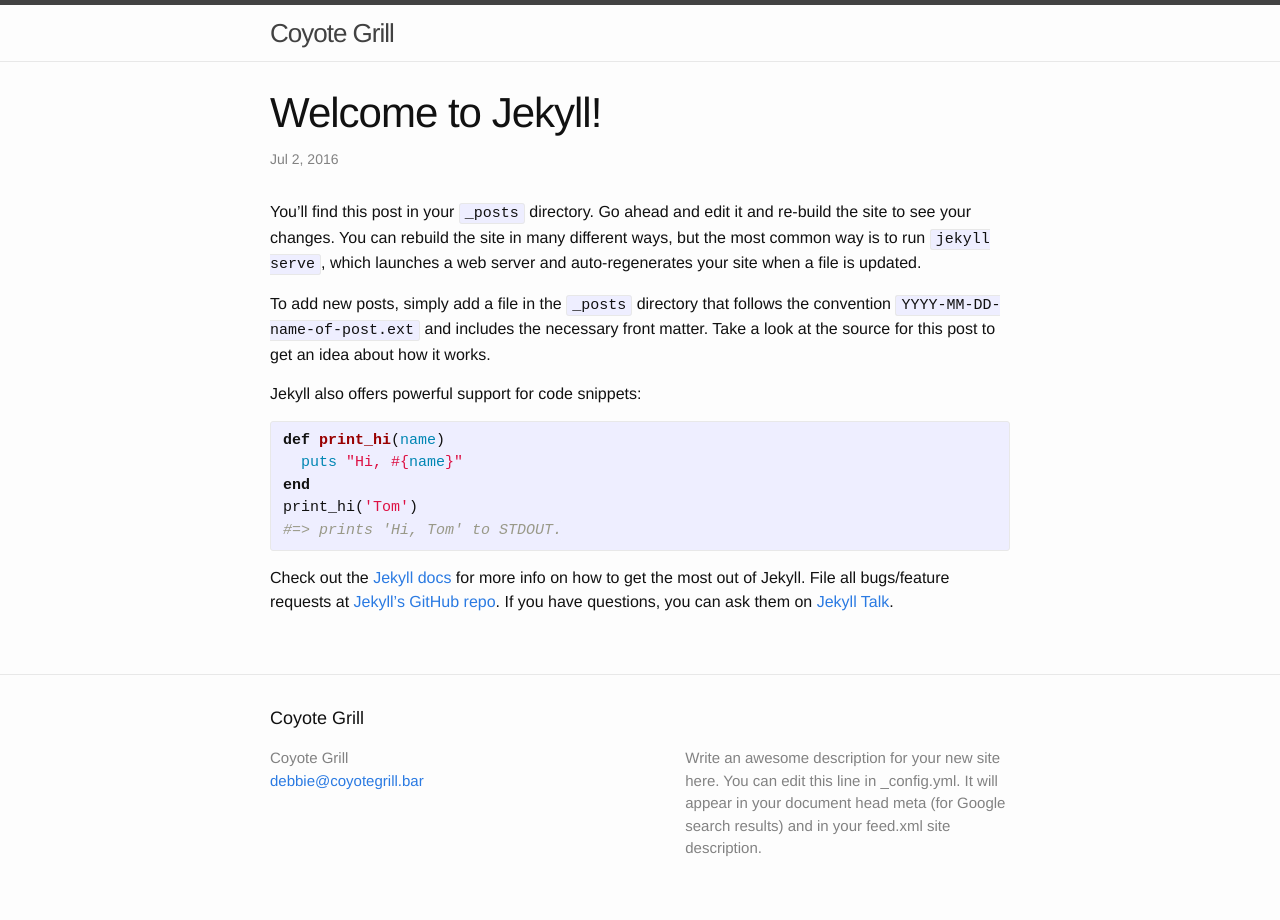
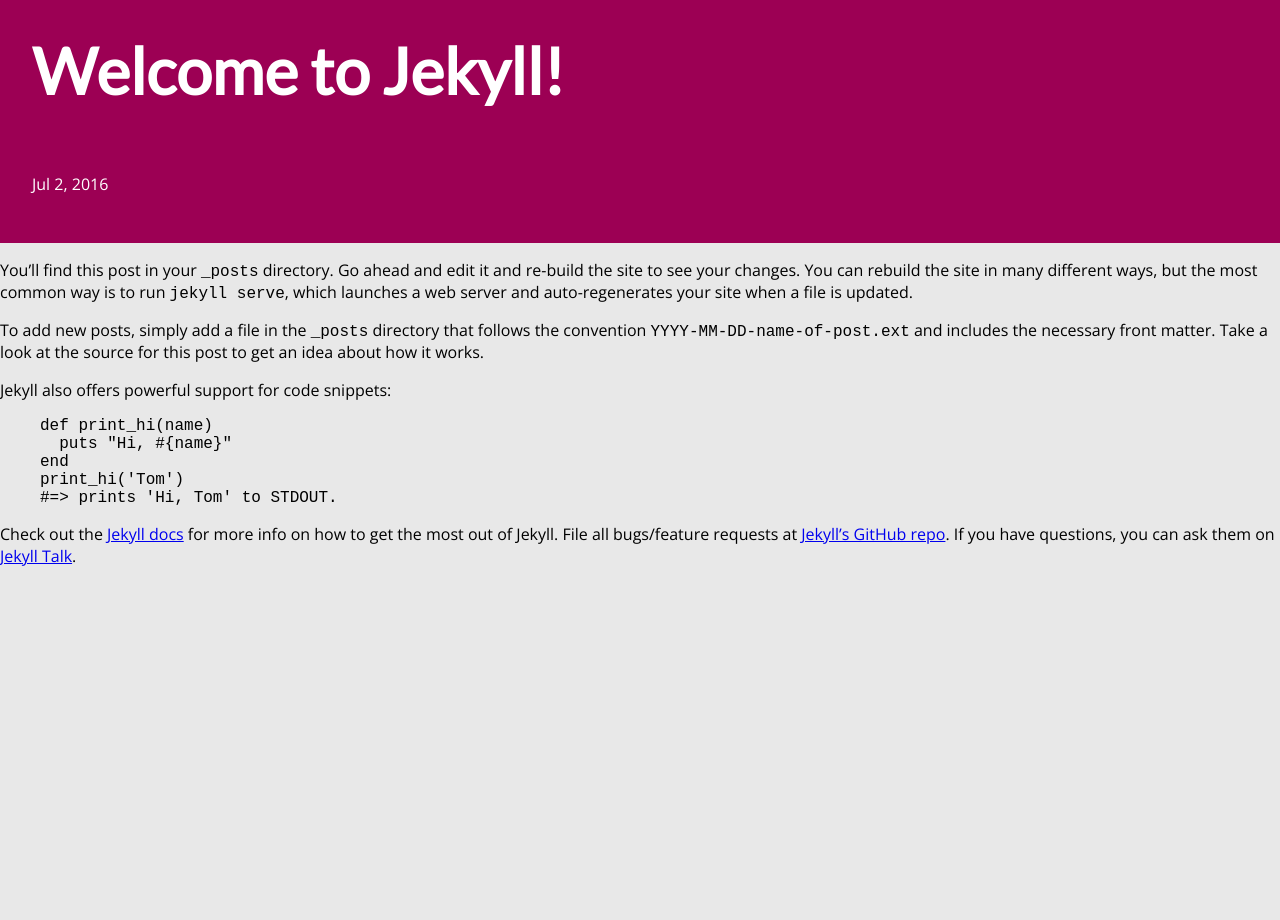
Before and after one commit to jacobmischka/coyote-grill, a Jekyll site: the page built from _posts/2016-07-02-welcome-to-jekyll.markdown, in a window 1280 px wide. Built offline with Jekyll 4.4.1, drawn with Linux system fonts in a browser that asks for light colours.

Commit message:
Add landing page and business card, update cname

```diff
--- a/CNAME
+++ b/CNAME
@@ -1 +1 @@
-www.coyotegrill.website
+www.coyotegrill.bar
--- a/_config.yml
+++ b/_config.yml
@@ -9,9 +9,7 @@
 title: Coyote Grill
 email: debbie@coyotegrill.bar
 description: > # this means to ignore newlines until "baseurl:"
-  Write an awesome description for your new site here. You can edit this
-  line in _config.yml. It will appear in your document head meta (for
-  Google search results) and in your feed.xml site description.
+  Popular bar located in downtown Whitewater. Home of the best burger in Walworth county!
 baseurl: "" # the subpath of your site, e.g. /blog
 url: "http://www.coyotegrill.bar" # the base hostname & protocol for your site
 # twitter_username: jekyllrb
@@ -27,6 +25,7 @@
   - Gemfile
   - Gemfile.lock
   - package.json
+  - rollup.config.js
   - webpack.config.js
 
 defaults:
--- a/_includes/head.html
+++ b/_includes/head.html
@@ -6,7 +6,11 @@
 	<title>{% if page.title %}{{ page.title | escape }}{% else %}{{ site.title | escape }}{% endif %}</title>
 	<meta name="description" content="{% if page.excerpt %}{{ page.excerpt | strip_html | strip_newlines | truncate: 160 }}{% else %}{{ site.description }}{% endif %}">
 
-  <link rel="stylesheet" href="{{ "/css/main.css" | prepend: site.baseurl }}">
+	<link rel="stylesheet" href="/css/main.css">
 	<link rel="canonical" href="{{ page.url | replace:'index.html','' | prepend: site.baseurl | prepend: site.url }}">
 	<link rel="alternate" type="application/rss+xml" title="{{ site.title }}" href="{{ "/feed.xml" | prepend: site.baseurl | prepend: site.url }}">
+
+{% if jekyll.environment == "production" %}
+	{% include google-analytics.html %}
+{% endif %}
 </head>
--- a/_layouts/default.html
+++ b/_layouts/default.html
@@ -1,20 +1,14 @@
 <!DOCTYPE html>
 <html>
 
-  {% include head.html %}
+	{% include head.html %}
 
-  <body>
+	<body>
 
-    {% include header.html %}
+		<main class="page-content">
+			{{ content }}
+		</main>
 
-    <div class="page-content">
-      <div class="wrapper">
-        {{ content }}
-      </div>
-    </div>
-
-    {% include footer.html %}
-
-  </body>
+	</body>
 
 </html>
--- /dev/null
+++ b/_sass/pages/_coming-soon.scss
@@ -0,0 +1,55 @@
+body {
+	background-color: $background-color;
+	font-size: $base-font-size;
+	font-family: $base-font-family;
+	margin: 0;
+}
+
+header {
+	background-color: $accent-color;
+	color: rgba($light-text-color, $primary-light-text);
+	padding: 2em;
+
+	h1 {
+		font-family: $heading-font-family;
+		font-size: 3em;
+		margin: 0 0 1em;
+
+		@media (min-width: $small-desktop) {
+			font-size: 4em;
+		}
+	}
+
+	p.lead {
+		font-size: 1.5em;
+	}
+
+
+	a {
+		color: rgba(#f48fb1, $primary-light-text);
+		text-decoration: underline;
+
+		&:visited {
+			color: rgba(#f48fb1, $secondary-light-text);
+		}
+
+		&:hover {
+			color: rgba(lighten(#f48fb1, 5%), $primary-light-text);
+			font-weight: bold;
+		}
+	}
+}
+
+svg#coyote-grill-business-card {
+	display: block;
+	margin: $spacing-unit auto;
+	width: 80%;
+	height: auto;
+	max-height: 95vh;
+	background-color: $card-background-color;
+	box-shadow: 0 5px 15px 5px $shadow-color;
+
+	@media (min-width: $small-desktop) {
+		box-shadow: 0 10px 30px 10px $shadow-color;
+	}
+}
--- /dev/null
+++ b/_sass/pages/_index.scss
@@ -0,0 +1 @@
+@import "coming-soon";
--- a/css/card.scss
+++ /dev/null
@@ -1,38 +0,0 @@
----
----
-
-@import 'https://fonts.googleapis.com/css?family=Risque|Sansita+One';
-
-body {
-	width: 100vw;
-	height: 100vh;
-}
-
-.card {
-	width: 1085px;
-	height: 635px;
-	background-color: grey;
-	margin: auto;
-	position: relative;
-	top: 50%;
-	transform: translateY(-50%);
-}
-
-.trim {
-	width: 1050px;
-	height: 600px;
-	border: 1px black solid;
-	margin: auto;
-	position: relative;
-	top: 50%;
-	transform: translateY(-50%);
-}
-
-h1 {
-	font-family: 'Risque', cursive;
-	font-size: 70px;
-}
-
-.name {
-	font-family: 'Sansita One', cursive;
-}
--- a/css/main.scss
+++ b/css/main.scss
@@ -3,10 +3,12 @@
 ---
 @charset "utf-8";
 
-
+@import 'https://fonts.googleapis.com/css?family=Roboto|Open+Sans|Lato';
 
 // Our variables
-$base-font-family: "Helvetica Neue", Helvetica, Arial, sans-serif;
+$base-font-family: "Open Sans", Helvetica, Arial, sans-serif;
+$heading-font-family: "Lato", sans-serif;
+
 $base-font-size:   16px;
 $base-font-weight: 400;
 $small-font-size:  $base-font-size * 0.875;
@@ -14,13 +16,47 @@
 
 $spacing-unit:     30px;
 
-$text-color:       #111;
-$background-color: #fdfdfd;
-$brand-color:      #2a7ae2;
-
 $grey-color:       #828282;
 $grey-color-light: lighten($grey-color, 40%);
 $grey-color-dark:  darken($grey-color, 25%);
+
+$background-color:			$grey-color-light;
+
+$primary-color:				#6e6b6c;
+$primary-color-dark:		darken($primary-color, 10%);
+$primary-color-light:		lighten($primary-color, 10%);
+
+$accent-color:				#9c0054;
+$accent-color-dark:			darken($accent-color, 10%);
+$accent-color-light:		lighten($accent-color, 10%);
+
+
+$card-background-color:		#1c1c1c;
+
+$text-color:	  				#000;
+$light-text-color:				#fff;
+
+$primary-text: 0.87;
+$secondary-text: 0.54;
+$disabled-text: 0.38;
+
+$active-icon: 0.54;
+$inactive-icon: 0.38;
+
+$primary-light-text: 1;
+$secondary-light-text: 0.7;
+$disabled-light-text: 0.5;
+
+$active-light-icon: 1;
+$inactive-light-icon: 0.5;
+
+$divider: 0.12;
+
+$heading-color:					$grey-color;
+$footer-text-color:				$grey-color;
+
+$shadow-color:					rgba(0, 0, 0, 0.5);
+
 
 // Width of the content area
 $content-width:    800px;
@@ -28,7 +64,9 @@
 $on-palm:          600px;
 $on-laptop:        800px;
 
-
+$small-desktop: 768px;
+$medium-desktop: 992px;
+$large-desktop: 1200px;
 
 // Use media queries like this:
 // @include media-query($on-palm) {
@@ -46,8 +84,4 @@
 
 
 // Import partials from `sass_dir` (defaults to `_sass`)
-@import
-        "base",
-        "layout",
-        "syntax-highlighting"
-;
+@import "pages/index";
```
Also changed, not shown: _includes/google-analytics.html (added, +9 -0 lines), _layouts/card.html (deleted, +0 -13 lines), card.html (deleted, +0 -15 lines), index.html (+11 -4 lines), package.json (added, +31 -0 lines), Gemfile.lock, _includes/images/business-card.svg (added), _layouts/page.html (indentation only), rollup.config.js (added). Lines whose indentation alone changed are shown as unchanged.
